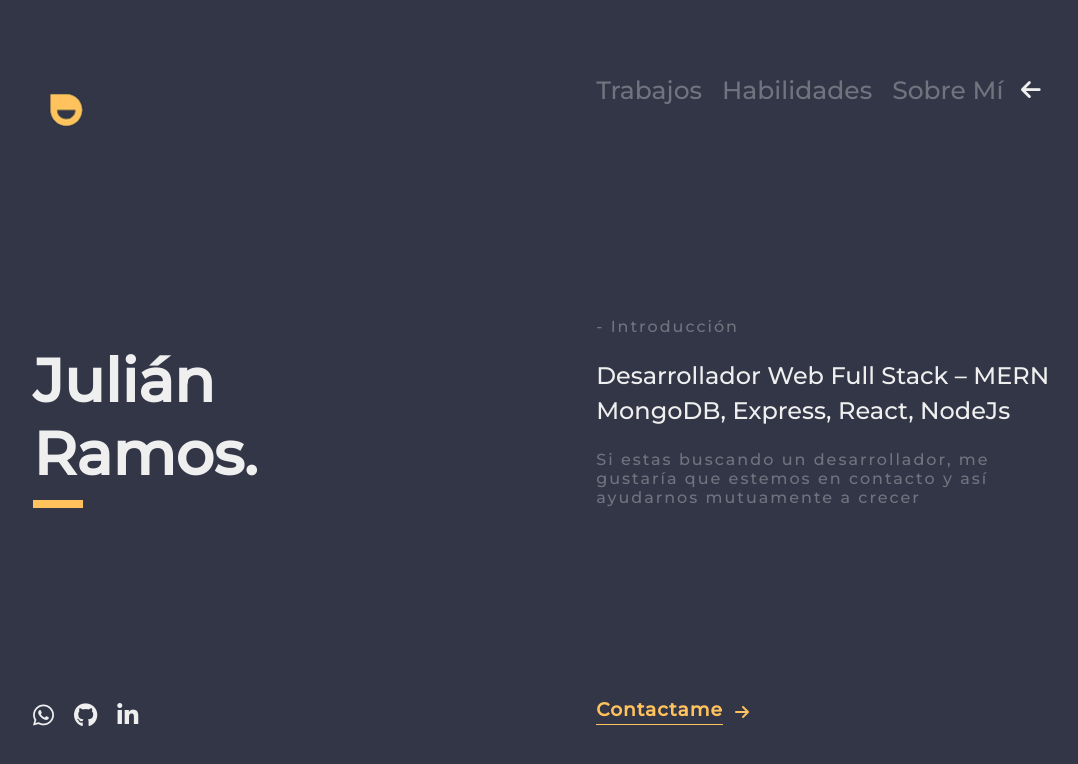
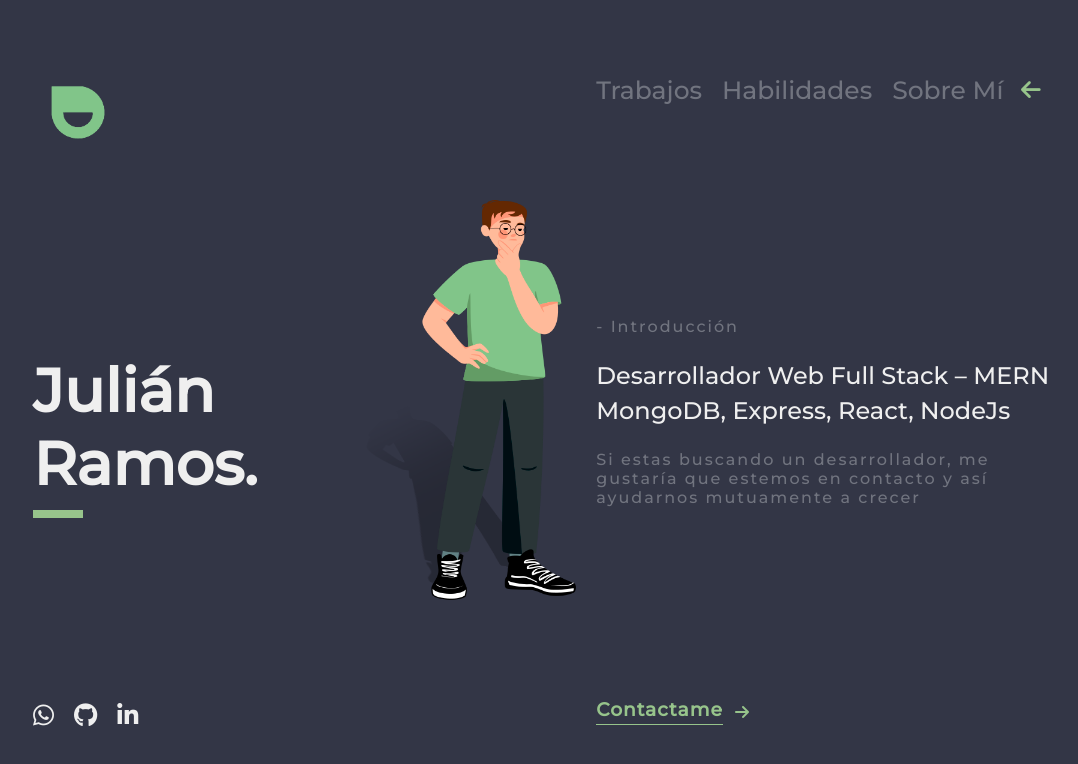
Before and after one commit to julianramos42/portfolio, a React (Create React App) app: page / in a window 1280 px wide. Shown: the top 764 px of the page, without its empty margins (95-1173 px from the left). Built offline with nearby package versions, Linux system fonts and the light colour scheme.

Commit message:
estructura home finalizada

```diff
--- a/src/App.css
+++ b/src/App.css
@@ -14,5 +14,5 @@
 }
 
 ::-webkit-scrollbar-thumb {
-    background: rgba(255, 194, 92, 0.8);
+    background: rgb(151, 196, 139);
   }
--- /dev/null
+++ b/src/pages/About/About.css
@@ -0,0 +1,10 @@
+.about{
+    background-color: rgb(37, 39, 52);
+    height: 100vh;
+    padding: 75px 10vw 75px 10vw;
+    display: flex;
+}
+
+.about div{
+    color: #efefef;
+}
--- /dev/null
+++ b/src/pages/About/About.jsx
@@ -0,0 +1,10 @@
+import React from 'react'
+import './About.css'
+
+export default function About() {
+  return (
+    <div className='about'>
+        <div>About</div>
+    </div>
+  )
+}
--- /dev/null
+++ b/src/pages/Habilidades/Habilidades.css
@@ -0,0 +1,10 @@
+.habilidades{
+    background-color: rgb(37, 39, 52);
+    height: 100vh;
+    padding: 75px 10vw 75px 10vw;
+    display: flex;
+}
+
+.habilidades div{
+    color: #efefef;
+}
--- /dev/null
+++ b/src/pages/Habilidades/Habilidades.jsx
@@ -0,0 +1,10 @@
+import React from 'react'
+import './Habilidades.css'
+
+export default function Habilidades() {
+  return (
+    <div className='habilidades'>
+        <div>Habilidades</div>
+    </div>
+  )
+}
--- a/src/pages/Home/Home.css
+++ b/src/pages/Home/Home.css
@@ -1,7 +1,7 @@
 .home{
     background-color: rgb(51, 54, 70);
     height: 100vh;
-    padding: 75px 10vw 75px 10vw;
+    padding: 75px 10% 75px 10%;
     display: flex;
     justify-content: space-between;
 }
@@ -11,15 +11,20 @@ i{
 }
 
 .home .myInfo{
+    background: url(../../images/persona.png);
+    background-repeat: no-repeat;
+    background-position-y: center;
+    background-position-x: right;
+    background-size: 300px 600px;
     display: flex;
     flex-direction: column;
     justify-content: space-between;
-    width: 55%;
+    width: 53%;
 }
 
 .home .myInfo .logo{
-    width: 70px;
-    height: 70px;
+    width: 90px;
+    height: 90px;
     object-fit: cover;
 }
 
@@ -34,7 +39,7 @@ i{
 .home .myInfo .name .barrita{
     margin-top: 10px;
     width: 50px;
-    border: 4px solid rgb(255, 194, 92);
+    border: 4px solid rgb(151, 196, 139);
 }
 
 .home .myInfo .redes{
@@ -88,6 +93,7 @@ i{
 .home .techInfo .anchors i{
     margin-top: 7px;
     font-size: 18px;
+    color: rgb(151, 196, 139);
 }
 
 .home .techInfo .anchors .active{
@@ -96,7 +102,7 @@ i{
 
 .home .techInfo .anchors .puntito{
     width: 10px;
-    border: 5px solid rgb(255, 194, 92);
+    border: 5px solid rgb(151, 196, 139);
     border-radius: 50%;
 }
 
@@ -137,12 +143,12 @@ i{
 }
 
 .home .techInfo .contactMe h3{
-    color: rgb(255, 194, 92);
-    border-bottom: 1px solid rgb(255, 194, 92) ;
+    color: rgb(151, 196, 139);
+    border-bottom: 1px solid rgb(151, 196, 139) ;
     padding-bottom: 3px;
     letter-spacing: 1px;
 }
 
 .home .techInfo .contactMe i{
-    color: rgb(255, 194, 92);
+    color: rgb(151, 196, 139);
 }
--- a/src/pages/Home/Home.jsx
+++ b/src/pages/Home/Home.jsx
@@ -15,7 +15,7 @@ export default function Home({setselectedAnchor}) {
     return (
         <div className='home'>
             <div className='myInfo'>
-                <img src={logo} className='logo' />
+                <img src={logo} className='logo' alt='logo' />
                 <section className='name'>
                     <h1>Julián</h1>
                     <h1>Ramos.</h1>
--- a/src/pages/Index/Index.jsx
+++ b/src/pages/Index/Index.jsx
@@ -3,6 +3,8 @@ import './Index.css'
 import { useRef } from 'react'
 import Home from '../Home/Home'
 import Trabajos from '../Trabajos/Trabajos'
+import Habilidades from '../Habilidades/Habilidades'
+import About from '../About/About'
 
 export default function Index() {
   let present = useRef()
@@ -29,6 +31,8 @@ export default function Index() {
       <div ref={container}>
         <Home setselectedAnchor={setselectedAnchor}/>
         { selectedAnchor === 'trabajos' && <Trabajos/> }
+        { selectedAnchor === 'habilidades' && <Habilidades/> }
+        { selectedAnchor === 'about' && <About/> }
       </div>
     </>
   )
--- a/src/pages/Trabajos/Trabajos.jsx
+++ b/src/pages/Trabajos/Trabajos.jsx
@@ -4,7 +4,7 @@ import './Trabajos.css'
 export default function Trabajos() {
   return (
     <div className='trabajos'>
-        <div>asd</div>
+        <div>Trabajos</div>
     </div>
   )
 }
```
Also changed, not shown: src/images/logo.png, src/images/persona.png (added).
